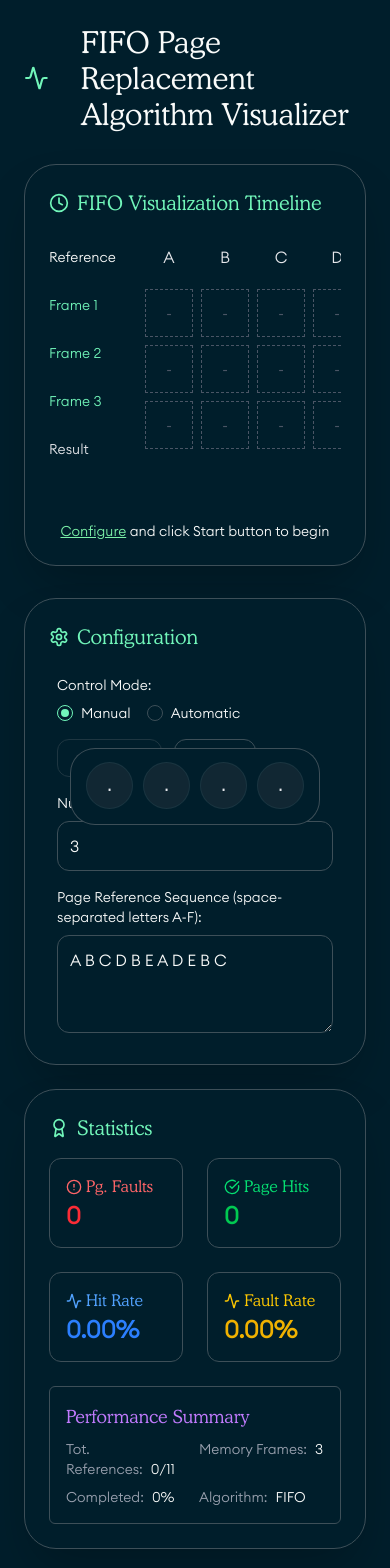
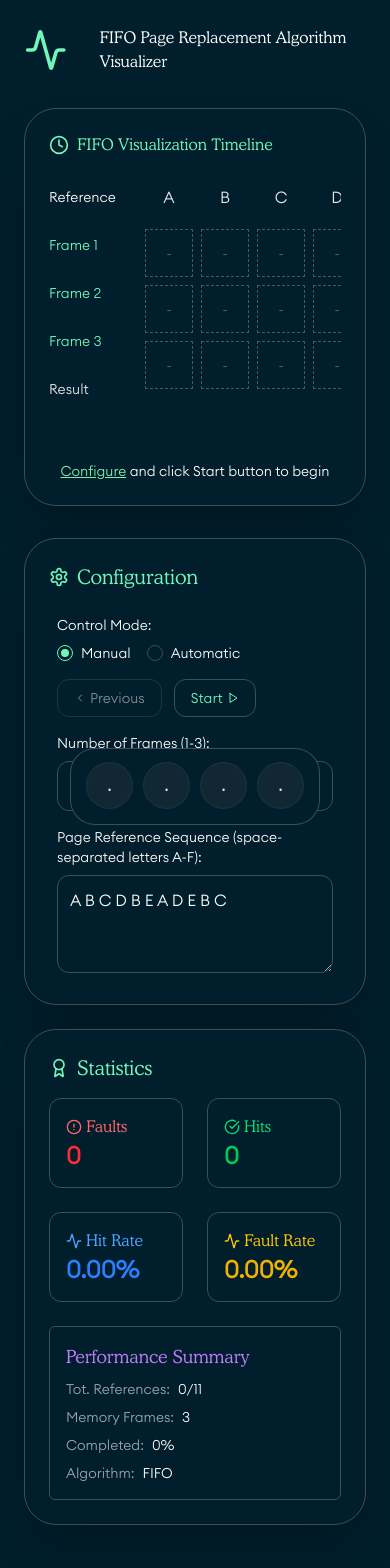
Before and after one commit to AdrianeDriane/FIFOPageReplacementAlgorithm, a React (Vite) app: page / in a window 390 px wide. Shown: the top 1568 px of the page. Built offline with nearby package versions, Linux system fonts and the light colour scheme.

Commit message:
feat: mobile responsive #1

```diff
--- a/src/Home.tsx
+++ b/src/Home.tsx
@@ -240,14 +240,14 @@ export default function Home() {
 
   return (
     <div className="flex flex-col items-center justify-center pb-30 p-6 mx-auto bg-[#001e2b] min-h-screen font-mono text-gray-200">
-      <h1 className="text-3xl cfont-cooper font-normal md:text-center mb-8 text-[#f9fbfa] flex items-center gap-8">
+      <h1 className="md:text-3xl cfont-cooper font-normal md:text-center mb-8 text-[#f9fbfa] flex items-center gap-8">
         <Activity className="text-[#71f6ba] h-13 w-13" />
         FIFO Page Replacement Algorithm Visualizer
       </h1>
 
       {/* Visualization Timeline */}
       <div className="bg-[#001e2b] p-6 rounded-4xl w-full md:w-[60rem] border border-[#3d4f58] shadow-2xl mb-8">
-        <h2 className="text-xl cfont-cooper font-normal mb-4 text-[#71f6ba] flex items-center gap-2">
+        <h2 className="md:text-xl cfont-cooper font-normal mb-4 text-[#71f6ba] flex items-center gap-2">
           <Clock className="h-5 w-5" />
           FIFO Visualization Timeline
         </h2>
@@ -599,7 +599,7 @@ export default function Home() {
               <div className="bg-[#001e2b] p-4 rounded-xl border border-[#3d4f58]">
                 <h3 className="text-md md:text-lg md:hidden cfont-cooper font-normal text-red-400 flex items-center gap-1">
                   <AlertCircle className="h-4 w-4" />
-                  Pg. Faults
+                  Faults
                 </h3>
                 <h3 className="text-md md:text-lg md:flex cfont-cooper font-normal text-red-400 hidden items-center gap-1">
                   <AlertCircle className="h-4 w-4" />
@@ -611,7 +611,11 @@ export default function Home() {
               </div>
 
               <div className="bg-[#001e2b] p-4 rounded-xl border border-[#3d4f58]">
-                <h3 className="text-md md:text-lg cfont-cooper font-normal text-green-400 flex items-center gap-1">
+                <h3 className="text-md md:text-lg md:hidden cfont-cooper font-normal text-green-400 flex items-center gap-1">
+                  <CheckCircle className="h-4 w-4" />
+                  Hits
+                </h3>
+                <h3 className="text-md md:text-lg cfont-cooper md:flex font-normal text-green-400 hidden items-center gap-1">
                   <CheckCircle className="h-4 w-4" />
                   Page Hits
                 </h3>
@@ -647,7 +651,7 @@ export default function Home() {
               {/* Additional statistics */}
               <div className="col-span-2 bg-[#001e2b] p-4 rounded-md border border-[#3d4f58]">
                 <h3 className="text-lg cfont-cooper font-normal text-purple-400 mb-2">Performance Summary</h3>
-                <div className="grid grid-cols-2 gap-2 text-sm">
+                <div className="grid grid-cols-1 md:grid-cols-2 gap-2 text-sm">
                   <div>
                     <span className="text-gray-400 cfont-euclid">Tot. References:</span>
                     <span className="ml-2 text-[#f9fbfa] cfont-euclid">
```
